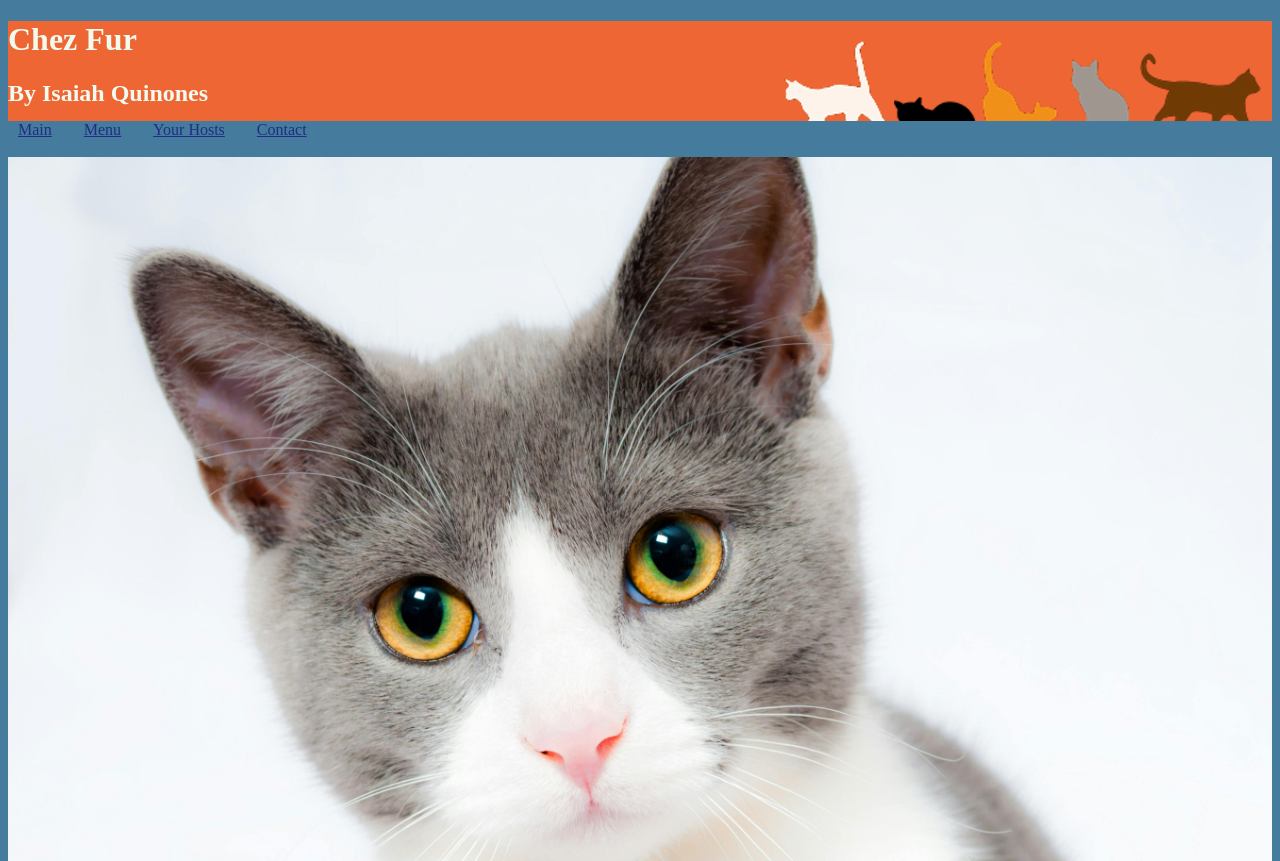
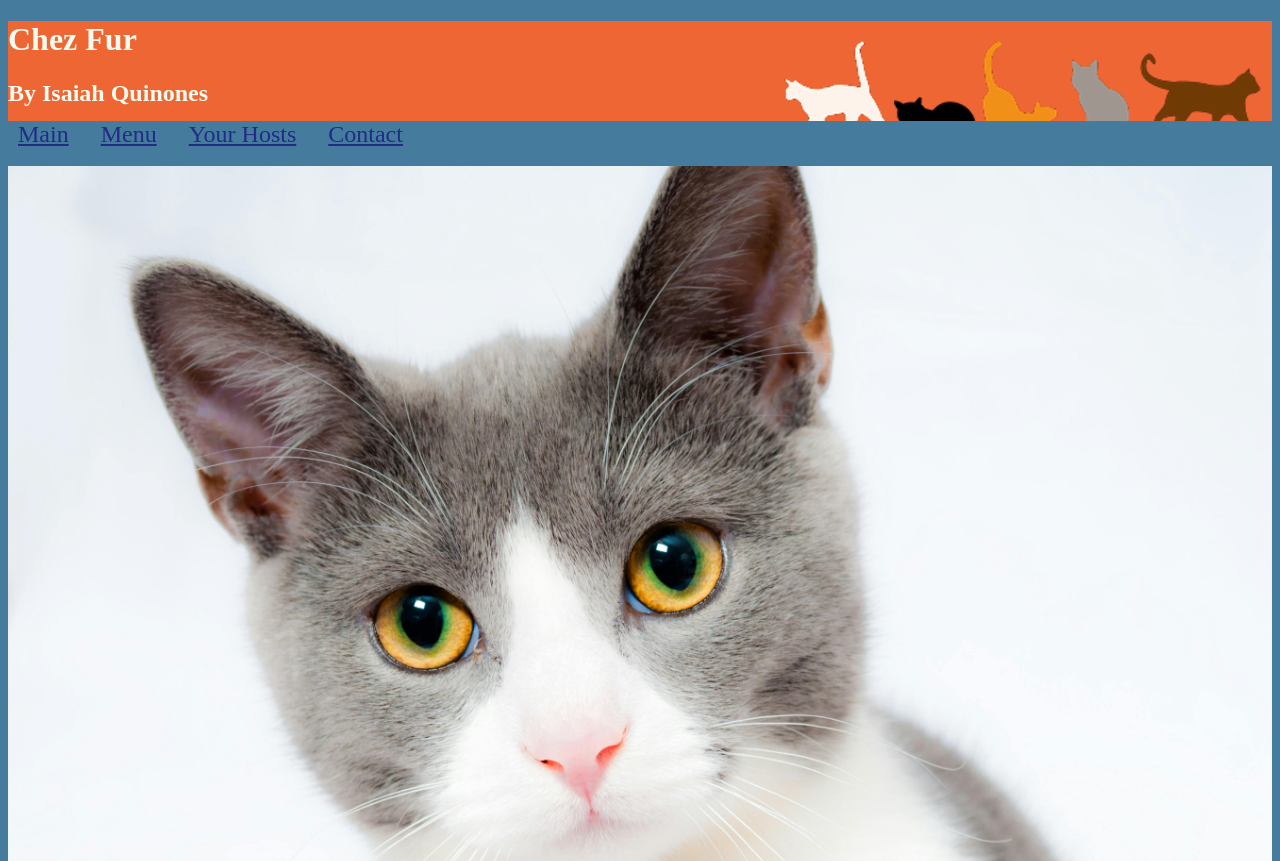
Before and after one commit to IQuinones5284/ChezFur-a-cat-caf-Project, a plain HTML site: page index.html in a window 1280 px wide. Shown: the top 861 px of the page. Drawn offline with Linux system fonts and the light colour scheme.

Commit message:
Add content for HW4 to repo

```diff
--- a/css/ChezFur.css
+++ b/css/ChezFur.css
@@ -139,6 +139,7 @@ figcaption {
 .nav-links a {
     color: #222c85;
     padding: 10px;
+    font-size: 1.5em;
 }
 /* Hover state */
 .nav-links a:hover {
```
Also changed, not shown: pages/hosts.html (+1 -1 lines).
